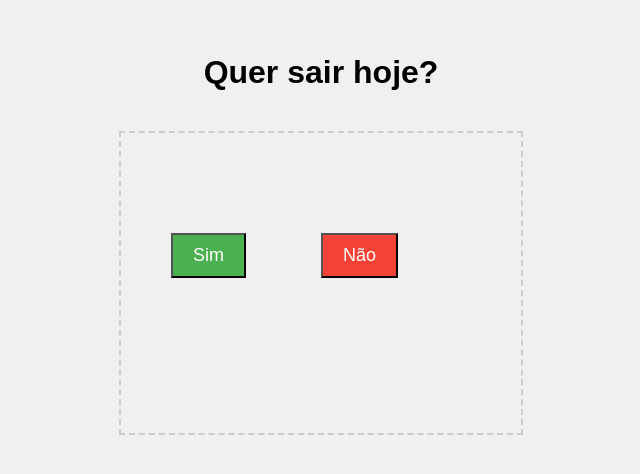
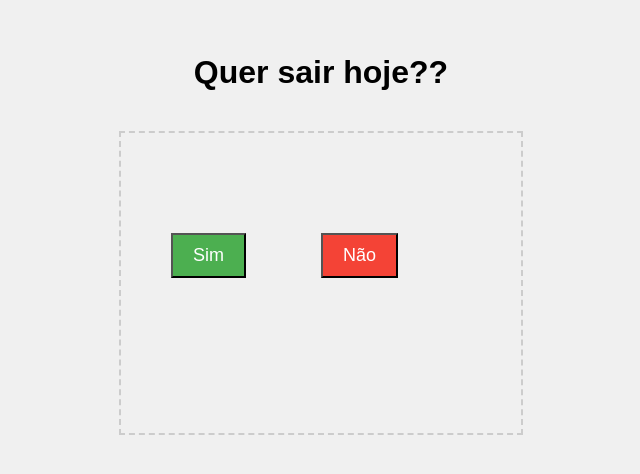
Before and after one commit to Bluegames0202/Uma-pergunta, a plain HTML site: page index.html in a window 1280 px wide. Shown: the part 166-640 px from the top of the page, without its empty margins (319-959 px from the left). Drawn offline with Linux system fonts and the light colour scheme.

Commit message:
Update index.html

```diff
--- a/index.html
+++ b/index.html
@@ -50,7 +50,7 @@
 </head>
 <body>
 
-  <h1>Quer sair hoje?</h1>
+  <h1>Quer sair hoje??</h1>
   <div class="buttons">
     <button id="sim" onclick="alert('Que horas?Me fala no wpp 😄')">Sim</button>
     <button id="nao" onmouseover="moverBotao()" onclick="moverBotao()">Não</button>
```
